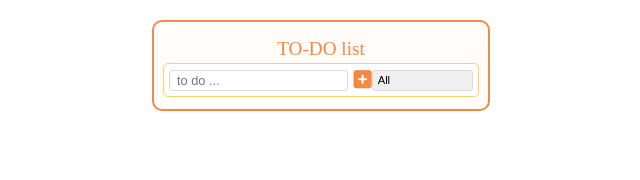
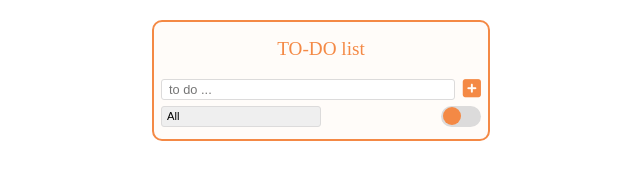
Before and after one commit to YasamanKarimArabgard/Todo-app-js, a plain HTML site: page index.html in a window 1280 px wide. Shown: the whole page, without its empty margins (319-959 px from the left). Drawn offline with Linux system fonts and the light colour scheme.

Commit message:
some change in body

```diff
--- a/index.html
+++ b/index.html
@@ -13,13 +13,14 @@
     <main>
         <div class="container">
         <h1>TO-DO list</h1>
-          <div class="todo_inputs">
+          <br class="todo_inputs">
             <div class="form_container">
                 <form class="add-element">
                   <input type="text" class="todo-input" placeholder="to do ...">
                    <span class="add-todo"><i class="fa-solid fa-square-plus"></i></span>
                 </form>
             </div>
+            <div class="input_options">
               <div class="select_container">
                 <select class="filter_todos">
                   <option value="all">All</option>
@@ -27,8 +28,11 @@
                   <option value="uncompleted">uncompleted</option>
                 </select>
                </div>
+               <input type="checkbox" class='dark_mode' id="dark_mode" />
+               <label for="dark_mode">Toggle</label>
             </div>
             <ul class="todos_container"></ul>
+            </div>
         </div>
     </main>
 <script src="./Todo.js"></script>
```
Lines whose indentation alone changed are shown as unchanged.
